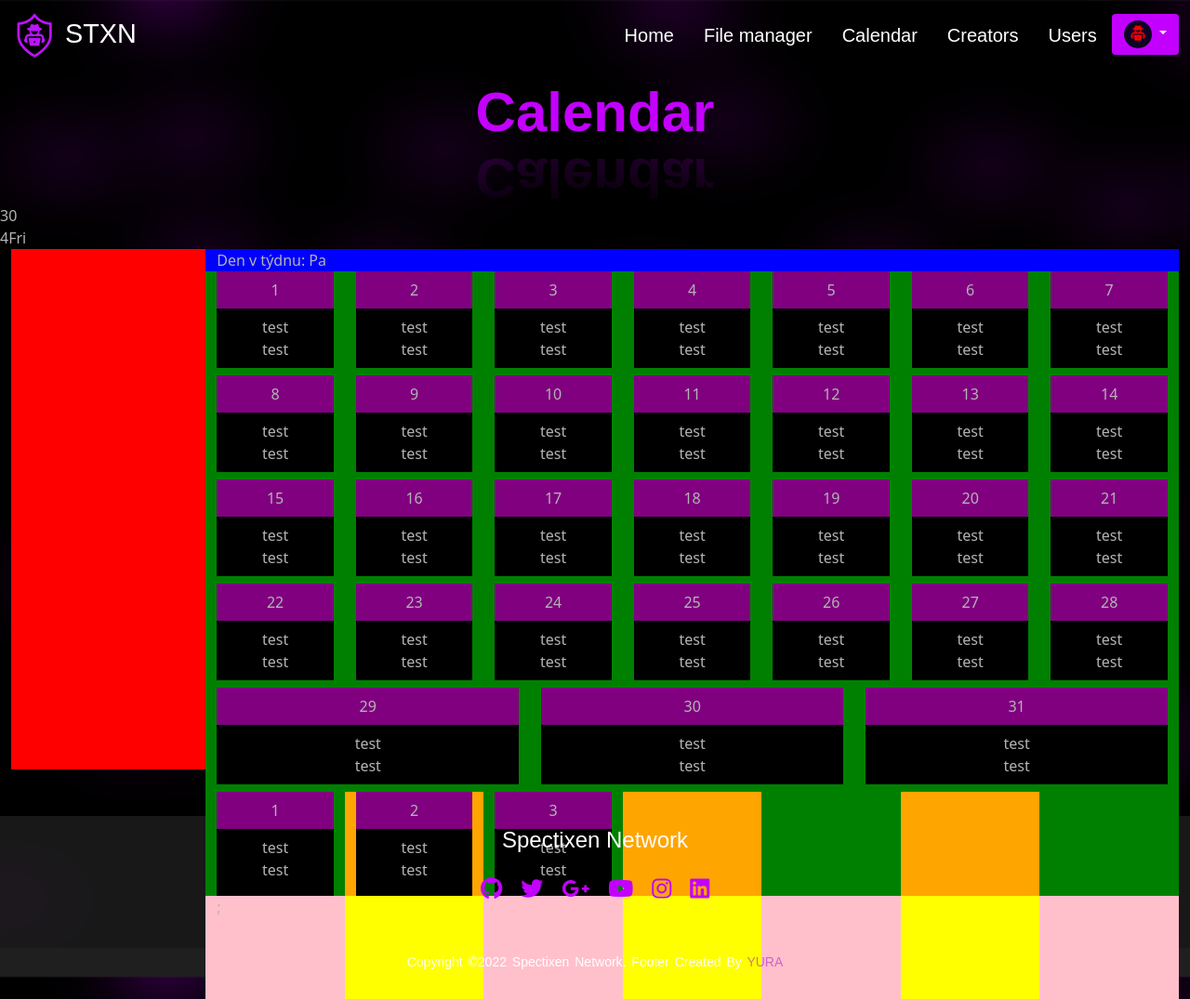
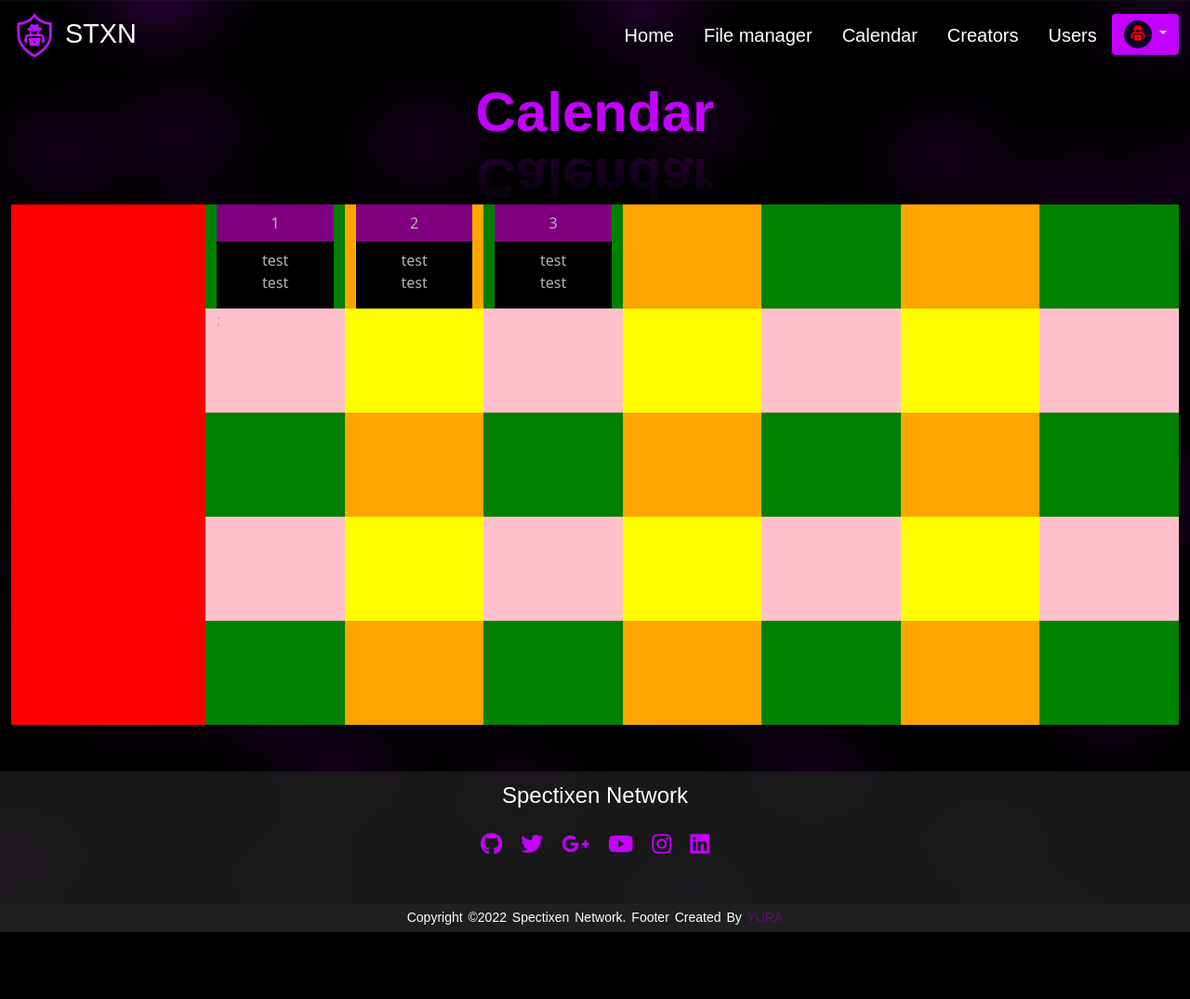
Before and after one commit to Spectixen-Network/STXN-WEBv0, a PHP site: page /calendar.php in a window 1280 px wide. Shown: the top 1075 px of the page at 93% size. After the commit the page ends 1003 px from the top, so only its background shows below. Run offline with PHP 8.4, Linux system fonts and the light colour scheme; a user stored in the database is signed in; data comes from the database, SQL or seed files in the repository; some libraries are stand-ins or nearby versions.

Commit message:
Update calendar.php

```diff
--- a/calendar.php
+++ b/calendar.php
@@ -9,16 +9,7 @@ html_start("Calendar", "css/style");
 nav();
 banner("Calendar");
 
-
-
-$numOfDays = cal_days_in_month(CAL_GREGORIAN, 6, 2022);
-$numOfWeeks = round($numOfDays / 7, 0);
-echo $numOfDays;
-echo "<br>";
-echo $numOfWeeks;
-echo date('D');
-
-$dnyVTydnu =
+$daysOfWeekCZ =
     [
         1 => "Po",
         "Út",
@@ -38,12 +29,8 @@ $dnyVTydnu =
 
             </div>
             <div class="col-10" style="background-color: blue; height: 70vh;">
-                <?php
-                echo "Den v týdnu: " . $dnyVTydnu[date("N")];
-                oneMonth(7, 2022);
-                ?>
                 <div class="row">
-                    <div class="col" style="background-color: green; height: 14vh">
+                    <div class="col" style="background-color: green; height: 14vh;">
                         <div class="d-flex flex-column">
                             <div class="p-2" style="background-color: purple;">
                                 <p style="text-align: center; margin: 0;">1</p>
@@ -202,7 +189,7 @@ function oneDay($numberOfDay)
 {
     echo
     '
-        <div class="col" style="background-color: green; height: 14vh">
+        <div class="col" style="background-color: green; height: 14vh; border: solid black 1px;">
             <div class="d-flex flex-column">
                 <div class="p-2" style="background-color: purple;">
                     <p style="text-align: center; margin: 0;">' . $numberOfDay . '</p>
```
